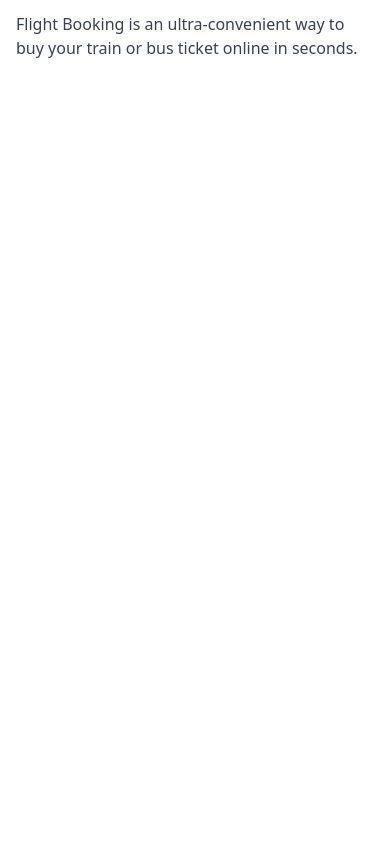
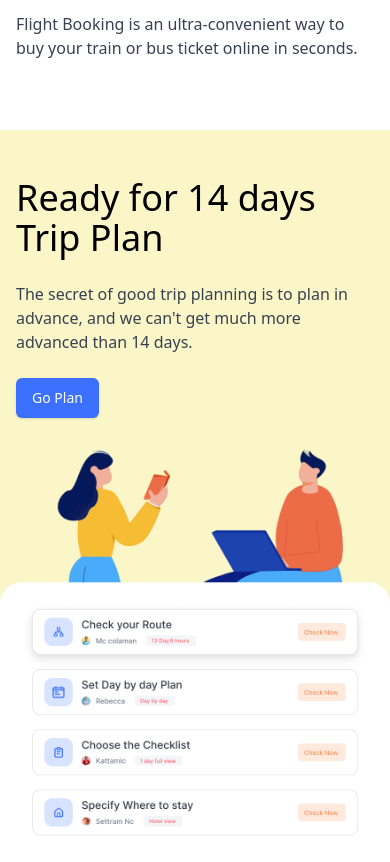
Before and after one commit to dzungmv/travel-air, a Next.js app: page / in a window 390 px wide. Shown: the part 5960-6822 px from the top of the page. Before the commit the page ends 6090 px from the top, so only its background shows below. Built offline with nearby package versions, Linux system fonts and the light colour scheme.

Commit message:
[Feat] Home Trip Plan

```diff
--- a/app/(stage)/page.tsx
+++ b/app/(stage)/page.tsx
@@ -5,6 +5,7 @@ import HomeEasyBooking from "@/_features/home/easy-trip";
 import HomeHero from "@/_features/home/hero";
 import HomeInnovate from "@/_features/home/innovate";
 import HomeSponsor from "@/_features/home/sponsor";
+import HomeTripPlan from "@/_features/home/trip-plan";
 import HomeWorks from "@/_features/home/works";
 
 export default function Home() {
@@ -18,6 +19,7 @@ export default function Home() {
       <HomeWorks />
       <HomeAirTrav />
       <HomeDiscover />
+      <HomeTripPlan />
     </>
   );
 }
--- /dev/null
+++ b/src/_features/home/trip-plan.tsx
@@ -0,0 +1,29 @@
+import { Button } from "@/components/ui/button";
+import Image from "@/components/ui/image";
+
+export default function HomeTripPlan() {
+  return (
+    <section className="bg-[#FBF6C7] pt-12 lg:pt-[100px]">
+      <section className="max-w-secondary mx-auto flex flex-col lg:flex-row gap-7 md:gap-0 lg:gap-[201px]">
+        <article className="space-y-6 lg:mt-[65px] px-4 lg:px-0">
+          <h2 className="text-4xl lg:text-[40px] lg:leading-[60px] max-w-[340px]">
+            Ready for 14 days Trip Plan
+          </h2>
+
+          <p className="max-w-[529px] text-gray-700">
+            The secret of good trip planning is to plan in advance, and we
+            can&apos;t get much more advanced than 14 days.{" "}
+          </p>
+
+          <Button className="w-fit">Go Plan</Button>
+        </article>
+
+        <Image
+          alt="Plan AirBnB"
+          src="/home/plan.png"
+          className="lg:flex-1 w-full md:w-[60%] lg:w-auto ml-auto"
+        />
+      </section>
+    </section>
+  );
+}
```
Also changed, not shown: public/home/plan.png (added).
